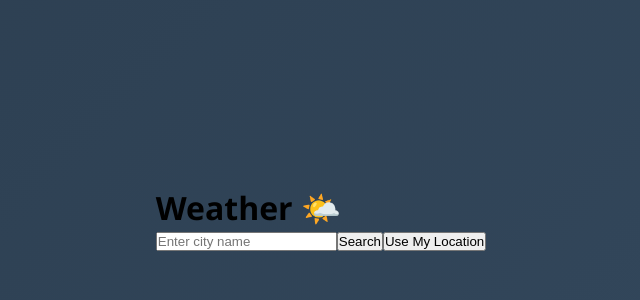
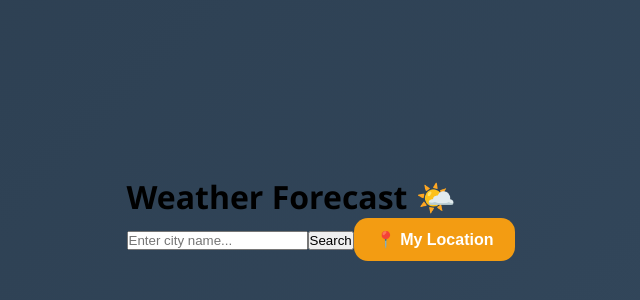
Before and after one commit to YRJ03/Weather, a React (Vite) app: page / in a window 1280 px wide. Shown: the part 182-482 px from the top of the page, without its empty margins (319-959 px from the left). Built offline with nearby package versions, Linux system fonts and the light colour scheme.

Commit message:
Refactor weather data fetching and update JSX structure
Refactor weather data fetching functions to simplify error handling and improve readability. Update JSX structure for better styling and class naming consistency.

```diff
--- a/src/App.jsx
+++ b/src/App.jsx
@@ -1,5 +1,5 @@
-import { useState, useEffect } from 'react';
-import './App.css'
+import { useState } from 'react';
+import './App.css';
 
 function App() {
   const [city, setCity] = useState('');
@@ -12,41 +12,27 @@ function App() {
   const API_KEY = 'a020c8b4fab16c5ecce5b73dbb4681e8';
 
   const fetchWeatherData = async (cityName) => {
-    try {
-      let response = await fetch(
+    const response = await fetch(
       `https://api.openweathermap.org/data/2.5/weather?q=${cityName}&appid=${API_KEY}&units=metric`
     );
-      let data = await response.json();
-      if (data.cod !== 200) {
-        throw new Error(data.message || 'City not found');
-      }
+    const data = await response.json();
+    if (data.cod !== 200) throw new Error(data.message || 'City not found');
     return data;
-    } catch (err) {
-      throw err;
-    }
   };
 
   const fetchForecastData = async (cityName) => {
-    try {
-      let response = await fetch(
+    const response = await fetch(
       `https://api.openweathermap.org/data/2.5/forecast?q=${cityName}&appid=${API_KEY}&units=metric`
     );
-      let data = await response.json();
-      if (data.cod !== '200') {
-        throw new Error('Forecast not available');
-      }
-      // pick every 8th item to get roughly daily forecasts
-      const daily = data.list.filter((item, idx) => idx % 8 === 0).slice(0, 6);
+    const data = await response.json();
+    if (data.cod !== '200') throw new Error('Forecast not available');
+    const daily = data.list.filter((_, idx) => idx % 8 === 0).slice(0, 6);
     return daily;
-    } catch (err) {
-      throw err;
-    }
   };
 
   const handleSearch = async (e) => {
     e.preventDefault();
     if (!city.trim()) return;
-
     setLoading(true);
     setErrorMsg('');
     setDisplayName(city);
@@ -54,7 +40,6 @@ function App() {
     try {
       const weatherData = await fetchWeatherData(city);
       setWeather(weatherData);
-
       const forecastData = await fetchForecastData(city);
       setForecast(forecastData);
     } catch (err) {
@@ -73,133 +58,96 @@ function App() {
       return;
     }
 
-    navigator.geolocation.getCurrentPosition(
-      async (pos) => {
+    navigator.geolocation.getCurrentPosition(async (pos) => {
+      const { latitude, longitude } = pos.coords;
       setLoading(true);
       setErrorMsg('');
-        const { latitude, longitude } = pos.coords;
       try {
-          let response = await fetch(
+        const response = await fetch(
           `https://api.openweathermap.org/data/2.5/weather?lat=${latitude}&lon=${longitude}&appid=${API_KEY}&units=metric`
         );
-          let data = await response.json();
-          if (data.cod !== 200) throw new Error('Unable to get weather for your location');
+        const data = await response.json();
+        if (data.cod !== 200) throw new Error('Unable to get location weather');
         setWeather(data);
         setDisplayName(data.name);
 
-          let forecastResponse = await fetch(
+        const forecastResponse = await fetch(
           `https://api.openweathermap.org/data/2.5/forecast?lat=${latitude}&lon=${longitude}&appid=${API_KEY}&units=metric`
         );
-          let forecastData = await forecastResponse.json();
-          if (forecastData.cod !== '200') throw new Error('Forecast not available');
-          const daily = forecastData.list.filter((item, idx) => idx % 8 === 0).slice(0, 6);
+        const forecastData = await forecastResponse.json();
+        const daily = forecastData.list.filter((_, idx) => idx % 8 === 0).slice(0, 6);
         setForecast(daily);
       } catch (err) {
-          setWeather(null);
-          setForecast([]);
         setErrorMsg(err.message);
       } finally {
         setLoading(false);
       }
-      },
-      (err) => {
-        setErrorMsg('Geolocation permission denied');
-      }
-    );
+    });
   };
 
   return (
-    <div className="min-h-screen bg-gradient-to-br from-blue-400 to-purple-600 flex items-center justify-center p-4">
-      <div className="bg-white rounded-3xl shadow-2xl max-w-xl w-full p-6 md:p-10 space-y-6">
-        {/* Header / Title */}
-        <h1 className="text-3xl font-bold text-center text-white bg-blue-600 bg-opacity-80 rounded-lg p-4 shadow-md">
-          Weather 🌤️
-        </h1>
+    <div className="app">
+      <div className="weather-container">
+        <h1 className="title">Weather Forecast 🌤️</h1>
 
-        {/* Search & Location */}
-        <form onSubmit={handleSearch} className="flex flex-col sm:flex-row gap-3">
+        <form onSubmit={handleSearch} className="search-form">
           <input
             type="text"
-            className="flex-1 px-4 py-2 rounded-lg border border-gray-300 focus:outline-none focus:ring-2 focus:ring-blue-500"
-            placeholder="Enter city name"
+            className="search-input"
+            placeholder="Enter city name..."
             value={city}
             onChange={(e) => setCity(e.target.value)}
           />
-          <button
-            type="submit"
-            className="px-4 py-2 bg-blue-500 text-white rounded-lg hover:bg-blue-600 transition"
-            disabled={loading}
-          >
+          <button type="submit" className="btn search-btn" disabled={loading}>
             {loading ? 'Searching...' : 'Search'}
           </button>
-          <button
-            type="button"
-            className="px-4 py-2 bg-green-500 text-white rounded-lg hover:bg-green-600 transition"
-            onClick={handleLocation}
-            disabled={loading}
-          >
-            Use My Location
+          <button type="button" className="btn location-btn" onClick={handleLocation} disabled={loading}>
+            📍 My Location
           </button>
         </form>
 
-        {/* Display error message */}
-        {errorMsg && (
-          <div className="text-red-500 text-center">
-            {errorMsg}
+        {errorMsg && <p className="error">{errorMsg}</p>}
+
+        {weather && (
+          <div className="weather-card">
+            <h2 className="city">
+              {displayName}, {weather.sys.country}
+            </h2>
+            <div className="temp">{Math.round(weather.main.temp)}°C</div>
+            <p className="desc">{weather.weather[0].description}</p>
+
+            <div className="details">
+              <div className="detail-box">
+                <span>Humidity</span>
+                <strong>{weather.main.humidity}%</strong>
               </div>
-        )}
-
-        {/* Weather Info */}
-        {weather && (
-          <div className="space-y-4">
-            <div className="text-center space-y-2">
-              <div className="text-5xl font-bold text-gray-900">
-                {Math.round(weather.main.temp)}°C
+              <div className="detail-box">
+                <span>Wind</span>
+                <strong>{weather.wind.speed} m/s</strong>
               </div>
-              <div className="text-lg text-gray-700">
-                {displayName}, {weather.sys.country}
-              </div>
-              <div className="capitalize text-gray-600">
-                {weather.weather[0].description}
-              </div>
-            </div>
-
-            <div className="grid grid-cols-2 gap-4 sm:grid-cols-3">
-              <div className="bg-blue-100 bg-opacity-50 rounded-xl p-4 flex flex-col items-center">
-                <span className="text-sm text-gray-600">Humidity</span>
-                <span className="font-semibold text-gray-800">{weather.main.humidity}%</span>
-              </div>
-              <div className="bg-blue-100 bg-opacity-50 rounded-xl p-4 flex flex-col items-center">
-                <span className="text-sm text-gray-600">Wind Speed</span>
-                <span className="font-semibold text-gray-800">{weather.wind.speed} m/s</span>
-              </div>
-              <div className="bg-blue-100 bg-opacity-50 rounded-xl p-4 flex flex-col items-center">
-                <span className="text-sm text-gray-600">Feels Like</span>
-                <span className="font-semibold text-gray-800">{Math.round(weather.main.feels_like)}°C</span>
+              <div className="detail-box">
+                <span>Feels Like</span>
+                <strong>{Math.round(weather.main.feels_like)}°C</strong>
               </div>
             </div>
           </div>
         )}
 
-        {/* Forecast */}
         {forecast.length > 0 && (
-          <div className="mt-6">
-            <h2 className="text-xl font-semibold text-gray-800 mb-4">6‑Day Forecast</h2>
-            <div className="grid grid-cols-3 sm:grid-cols-6 gap-3">
+          <div className="forecast">
+            <h3>6-Day Forecast</h3>
+            <div className="forecast-grid">
               {forecast.map((item, idx) => {
                 const date = new Date(item.dt * 1000);
                 return (
-                  <div key={idx} className="bg-white bg-opacity-80 rounded-xl p-3 flex flex-col items-center shadow">
-                    <div className="text-sm text-gray-600">
-                      {date.toLocaleDateString('en-US', { weekday: 'short' })}
-                    </div>
+                  <div key={idx} className="forecast-box">
+                    <span className="day">{date.toLocaleDateString('en-US', { weekday: 'short' })}</span>
                     <img
                       src={`https://openweathermap.org/img/wn/${item.weather[0].icon}@2x.png`}
                       alt={item.weather[0].description}
-                      className="w-12 h-12"
                     />
-                    <div className="capitalize text-gray-700 text-sm">{item.weather[0].main}</div>
-                    <div className="font-semibold text-lg">{Math.round(item.main.temp)}°</div>
+                    <p>{item.weather[0].main}</p>
+                    <strong>{Math.round(item.main.temp)}°</strong>
                   </div>
                 );
               })}
```
Lines whose indentation alone changed are shown as unchanged.
